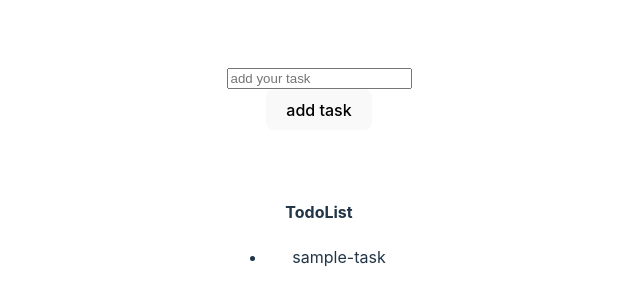
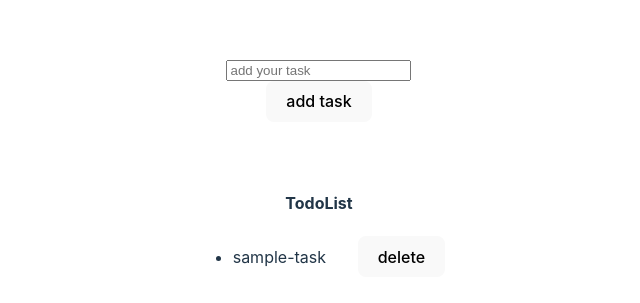
Before and after one commit to Amanavi75/react_, a React (Vite) app in the folder todo/: page / in a window 1280 px wide. Shown: the part 225-528 px from the top of the page, without its empty margins (321-961 px from the left). Built offline with nearby package versions, Linux system fonts and the light colour scheme.

Commit message:
added delete functionality

```diff
--- a/todo/src/TodoList.jsx
+++ b/todo/src/TodoList.jsx
@@ -8,7 +8,9 @@
     //* initializing the useState  empty array
 
     let addNewTask= () =>{
-        setTodos([...Todos, {task:newTodo, id:uuidv4()}]);
+        setTodos((prevTodos)=>{
+            return [...prevTodos, {task:newTodo, id:uuidv4()}]
+        });
     }
 
     let updateTodoValue= (event) => {
@@ -16,6 +18,10 @@
     };
 
     // this function is use to trigger the update in the todo values
+
+    let deleteTodo = (id) =>{
+         setTodos( (prevTodos)=> Todos.filter((prevTodos)=> prevTodos.id!=(id)));
+    }
 
 
     //* here onchange is used to trigger the change , whenever there will be any change in the todovalue this change will trigger
@@ -33,7 +39,11 @@
      <ul>
         {
            Todos.map((todo)=>(
-             <li key={todo.id}>{todo.task}</li>
+             <li key={todo.id}>
+                <span>{todo.task}</span>
+                &nbsp; &nbsp; &nbsp; &nbsp;
+                <button onClick={() => deleteTodo(todo.id)}>delete</button>
+             </li>
            ))
            // in case if we  use the normal parenthesis then we dont have wirte the return statement but if we use curly braces then we have write the return keyboard
         }
```
